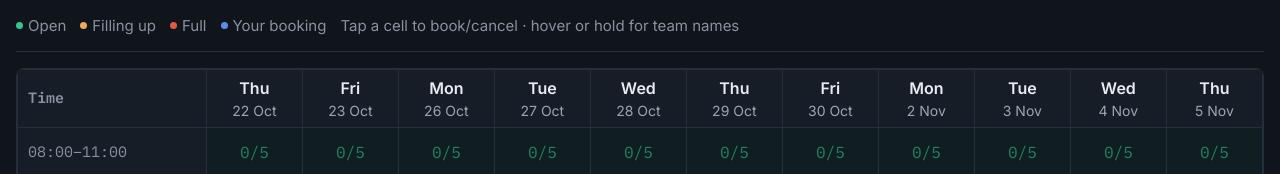
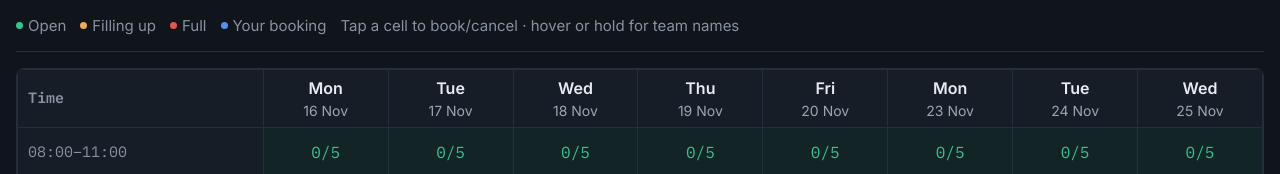
Before and after one commit to xyxu-meme/SCDD-Game-Booking, a plain HTML site: page index.html in a window 1280 px wide. Shown: the part 183-357 px from the top of the page. Drawn offline with Linux system fonts and the light colour scheme; no server answers.

Commit message:
Configure November booking round

```diff
--- a/index.html
+++ b/index.html
@@ -134,17 +134,14 @@
 
   // Edit DAYS / TIMES to change the booking window.
   var DAYS = [
-    { label: "Thu", short: "22 Oct", date: "2026-10-22" },
-    { label: "Fri", short: "23 Oct", date: "2026-10-23" },
-    { label: "Mon", short: "26 Oct", date: "2026-10-26" },
-    { label: "Tue", short: "27 Oct", date: "2026-10-27" },
-    { label: "Wed", short: "28 Oct", date: "2026-10-28" },
-    { label: "Thu", short: "29 Oct", date: "2026-10-29" },
-    { label: "Fri", short: "30 Oct", date: "2026-10-30" },
-    { label: "Mon", short: "2 Nov",  date: "2026-11-02" },
-    { label: "Tue", short: "3 Nov",  date: "2026-11-03" },
-    { label: "Wed", short: "4 Nov",  date: "2026-11-04" },
-    { label: "Thu", short: "5 Nov",  date: "2026-11-05" }
+    { label: "Mon", short: "16 Nov", date: "2026-11-16" },
+    { label: "Tue", short: "17 Nov", date: "2026-11-17" },
+    { label: "Wed", short: "18 Nov", date: "2026-11-18" },
+    { label: "Thu", short: "19 Nov", date: "2026-11-19" },
+    { label: "Fri", short: "20 Nov", date: "2026-11-20" },
+    { label: "Mon", short: "23 Nov", date: "2026-11-23" },
+    { label: "Tue", short: "24 Nov", date: "2026-11-24" },
+    { label: "Wed", short: "25 Nov", date: "2026-11-25" }
   ];
   var TIMES = ["08:00–11:00","12:00–15:00","15:00–18:00","18:00–21:00","21:00–09:00"];
   var MAX_TEAM_SLOTS = 10;
```
